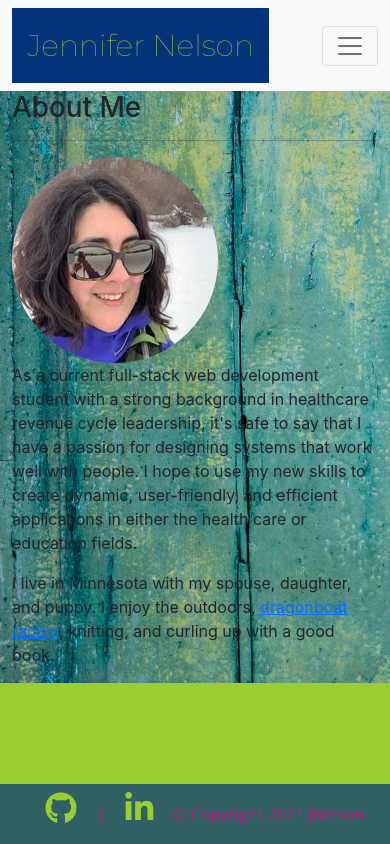
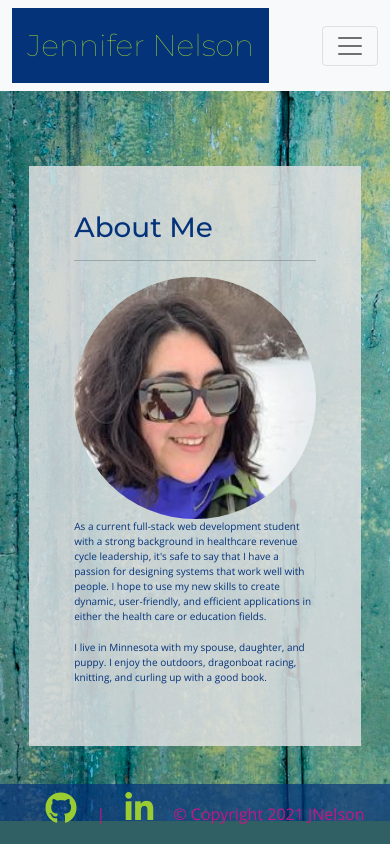
Before and after one commit to jnel-221/JN_React_Portfolio, a React (Create React App) app in the folder jnelsonportfolio/: page / in a window 390 px wide. Built offline with nearby package versions, Linux system fonts and the light colour scheme; a web font is replaced by a local one.

Commit message:
About component styled

```diff
--- a/jnelsonportfolio/src/components/About.js
+++ b/jnelsonportfolio/src/components/About/About.js
@@ -1,5 +1,6 @@
 import React from "react";
-import profilePic from "../images/jnelprofilepic.jpg";
+import profilePic from "../../images/jnelprofilepic.jpg";
+import "./style.css";
 
 function About (){
     return(
--- /dev/null
+++ b/jnelsonportfolio/src/components/About/style.css
@@ -0,0 +1,46 @@
+main {
+    flex: auto;
+  }
+  p {
+    font-family: "Open Sans", sans-serif;
+    color: rgba(5, 51, 121);
+  }
+  .content {
+    margin-top: 75px;
+    margin-bottom: 75px;
+  }
+
+  #dragonBoat {
+    text-decoration: none;
+    color: rgba(5, 51, 121);
+  }
+
+  a:hover {
+    color: mediumvioletred;
+  }
+  @media screen and (max-width: 768px) {
+    .content {
+      margin-top: 75px;
+      margin-bottom: 75px;
+      width: 85%;
+    }
+
+    p {
+      font-size: 10px;
+    }
+  }
+  .window {
+    padding: 45px;
+    background-color: rgba(225, 225, 228, 0.836);
+  }
+
+  #jnel {
+    float: left;
+    margin-right: 10px;
+  }
+
+  @media screen and (max-width: 406px) {
+    #jnel {
+      width: 100%;
+    }
+  }
--- a/jnelsonportfolio/src/css/Home.css
+++ b/jnelsonportfolio/src/css/Home.css
@@ -23,3 +23,11 @@ body {
     font-family: "Montserrat", sans-serif;
     font-weight: 400;
   }
+
+/*  */
+h1,
+h3 {
+  font-family: "Montserrat", sans-serif;
+  font-weight: 500;
+  color: rgba(5, 51, 121);
+}
--- a/jnelsonportfolio/src/pages/Home.js
+++ b/jnelsonportfolio/src/pages/Home.js
@@ -1,7 +1,7 @@
 import React from "react";
 import {Navbar, Nav, Container, NavDropdown} from "react-bootstrap";
 import{Link} from "react-router-dom";
-import About from "../components/About";
+import About from "../components/About/About";
 import Footer from "../components/Footer/Footer";
 import resume from "../images/jennifer_nelson_full_stack_resume.pdf";
 import "../css/Home.css"
```
